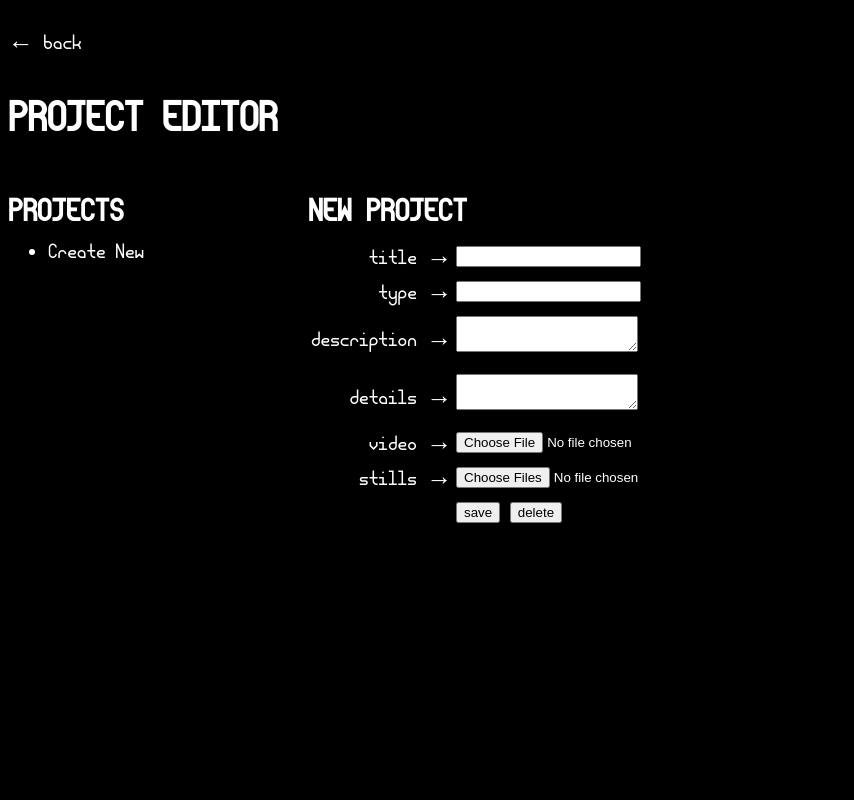
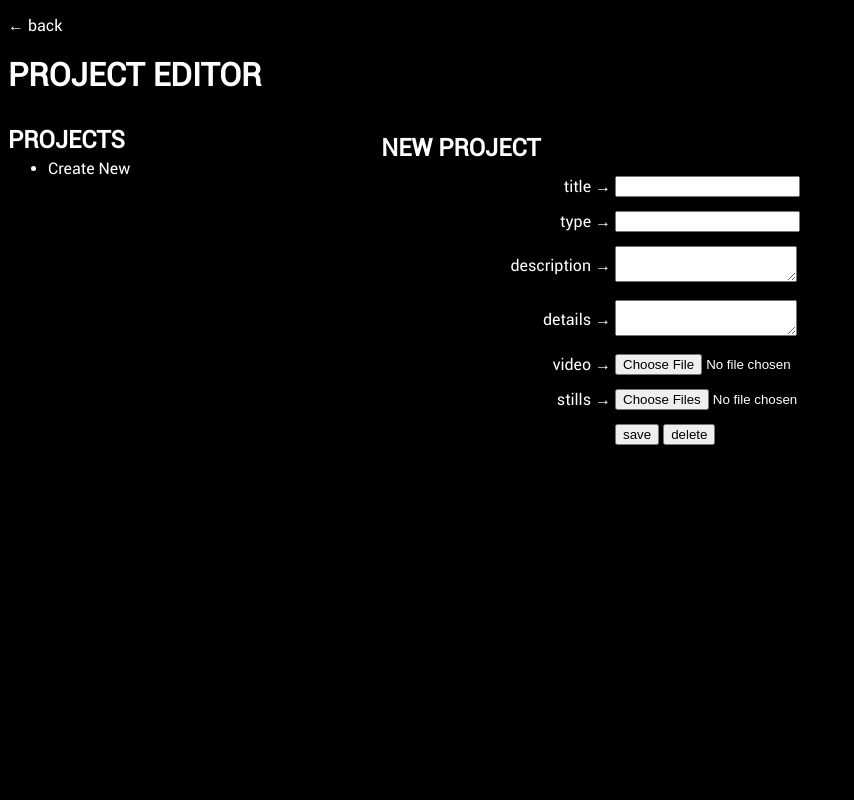
Before and after one commit to banditsbeware/kayrad, a Flask app: page /project/ in a window 1280 px wide. Shown: the whole page, without its empty margins (0-854 px from the left). Run offline with Flask 3, Linux system fonts and the light colour scheme; the visitor is signed in with stand-in values (Sample User, id 1); data that the repository does not hold is empty; parts of the project's set-up code (start-up, migrations or seed data) failed here and were passed over; some libraries are stand-ins or nearby versions.

Commit message:
update reel & fonts

```diff
--- a/app/db.py
+++ b/app/db.py
@@ -53,7 +53,7 @@ def insert_or_update( project ):
                     "ptype"      : attr_if_exists( project, "ptype" ),
                     "description": attr_if_exists( project, "description" ),
                     "details":     attr_if_exists( project, "details" ),
-                    "video":       attr_if_exists( project, "video" ),
+                    "video_url":   attr_if_exists( project, "video_url" ),
                     "stills":      attr_if_exists( project, "stills" )
                 }
             },
--- a/app/project.py
+++ b/app/project.py
@@ -29,7 +29,7 @@ def save():
     ptype        = request.form.get( 'ptype' )
     description  = request.form.get( 'description' )
     details      = request.form.get( 'details' )
-    video        = None
+    video_url    = request.form.get( 'video_url' )
     stills       = list()
 
     # match a preexisting title
@@ -49,7 +49,6 @@ def save():
         if title != orig_title:
             shutil.move( project_directory( orig_title ), project_directory( title ) )
         #
-        if "video"  in project: video  = project["video"]
         if "stills" in project: stills = project["stills"]
     #
     else:
@@ -67,19 +66,13 @@ def save():
             stills.append( file_data.filename )
         #
     #
-    # save the video
-    fd_video  = request.files.get( "video" )
-    if fd_video.filename and fd_video.filename.endswith( ".mp4" ):
-        fd_video.save( os.path.join( project_directory( title ), fd_video.filename ) )
-        video = fd_video.filename
-    #
     # finished constructing the new/modified project
     project = {
         "title"      : title,
         "ptype"      : ptype,
         "description": description,
         "details"    : details,
-        "video"      : video,
+        "video_url"  : video_url,
         "stills"     : stills
     }
     # write document to database
@@ -150,7 +143,7 @@ def delete_file( p_id, filename ):
         project["stills"].remove( filename )
     #
     except ValueError:
-        if filename.endswith( ".mp4" ): project["video"] = None
+        pass
     #
 
     # update document in database
--- a/app/static/styles.css
+++ b/app/static/styles.css
@@ -9,13 +9,22 @@
   font-display: swap;
 }
 
+@font-face {
+    font-family: 'Roboto';
+    src: url('static/fonts/Roboto-Regular.woff2') format('woff2'),
+         url('static/fonts/Roboto-Regular.woff') format('woff');
+    font-weight: normal;
+    font-style: normal;
+    font-display: swap;
+}
+
 html {
   height: 100vh;
   overflow-x: hidden;
-  font-family: 'Modum';
+  font-family: 'Roboto';
   font-weight: normal;
   font-style: normal;
-  font-size: 1.6em;
+  font-size: 1.0em;
   color: white;
   background-color: black;
 }
--- a/app/templates/admin-project.html
+++ b/app/templates/admin-project.html
@@ -45,10 +45,10 @@ td:has(label) { text-align: end; }
       <h2>PROJECTS</h2>
       <ul>
         {% for project in projects %}
-          <li>
-            {% if editing and (project["p_id"] == editing["p_id"]) %}<u>{% endif %}
+          {% set sel = editing and ( project["_id"] == editing["_id"] ) %}
+          <li>{% if sel %}<u>{% endif %}
             <a href='/project/edit/{{ project["_id"] }}'>{{ project["title"] }}</a>
-            {% if editing and (project["_id"] == editing["_id"]) %}</u>{% endif %}
+            {% if sel %}</u>{% endif %}
           </li>
         {% endfor %}
         <li><a href='/project/edit/new'>Create New</a></li>
@@ -57,12 +57,16 @@ td:has(label) { text-align: end; }
 
 
     <div style='grid-column: 2'>
-      {% if editing %}
-      <h2>EDIT "{{ editing.title.upper() }}"</h2>
-      {% else %}
-      <h2>NEW PROJECT</h2>
-      {% endif %}
-      <table>
+      <table style='width: 100%;'>
+        <tr>
+          <th style='width: 300px;'>
+          {% if editing %}
+          <h2>EDIT "{{ editing.title.upper() }}"</h2>
+          {% else %}
+          <h2>NEW PROJECT</h2>
+          {% endif %}
+          </th><th></th>
+        </tr>
         <tr>
           <td><label for='title'>title &rarr;</label></td>
           <td><input required id='title' name='title'
--- a/app/templates/root.html
+++ b/app/templates/root.html
@@ -16,8 +16,5 @@
   <script src="https://kit.fontawesome.com/14107a141d.js" crossorigin="anonymous"></script>
 
 </head>
-<body>
-  {% block body %}{% endblock %}
-</body>
-  <script src='{{ script }}'></script>
+<body> {% block body %}{% endblock %} </body>
 </html>
--- a/debug.py
+++ b/debug.py
@@ -4,10 +4,10 @@ from app.db import *
 app = create_app()
 
 if __name__ == '__main__':
-#   app.run( debug=True )
-    with app.app_context():
-        check_password( "david", "foo".encode() )
-        print( (user := db.users.find_one( { "name": "david" } ) ) )
+    app.run( debug=True )
+#   with app.app_context():
+#       check_password( "david", "foo".encode() )
+#       print( (user := db.users.find_one( { "name": "david" } ) ) )
 
-        print( user["_id"] )
-        print( ObjectId( user["_id"] ) )
+#       print( user["_id"] )
+#       print( ObjectId( user["_id"] ) )
```
Also changed, not shown: app/templates/index.html (+6 -3 lines), create.py (deleted, +0 -8 lines), app/static/fonts/Roboto-Regular.woff (added), app/static/fonts/Roboto-Regular.woff2 (added), 1 other file.
